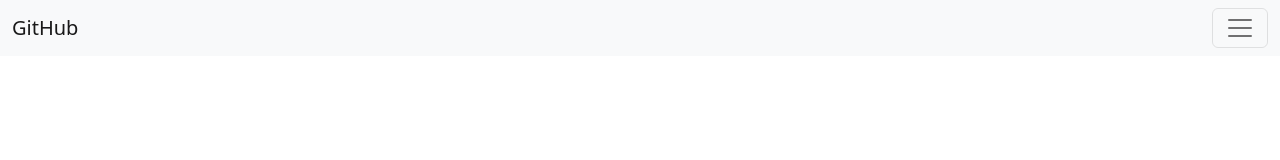
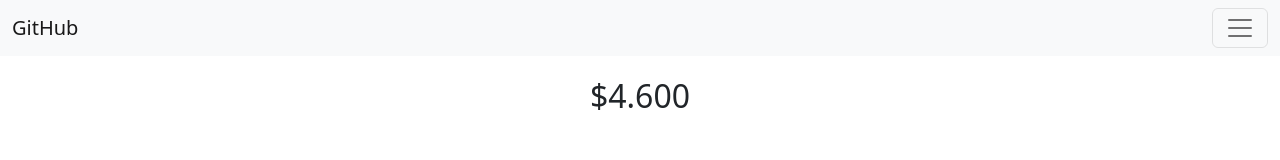
Before and after one commit to CiroMirkin/expenseManager, a plain HTML site: page index.html in a window 1280 px wide. Drawn offline with nearby package versions, Linux system fonts and the light colour scheme.

Commit message:
agregado: encabezado de pagina

```diff
--- a/index.html
+++ b/index.html
@@ -26,7 +26,11 @@
           </div>
         </div>
       </nav>
+      <header class="container mt-5">
+        <p class="pb-3 pt-4 fs-2 text-center">$4.600</p>
+      </header>
 
+      </main>
     <script src="https://cdn.jsdelivr.net/npm/bootstrap@5.2.3/dist/js/bootstrap.bundle.min.js" integrity="sha384-kenU1KFdBIe4zVF0s0G1M5b4hcpxyD9F7jL+jjXkk+Q2h455rYXK/7HAuoJl+0I4" crossorigin="anonymous"></script>
 </body>
 </html>
```
